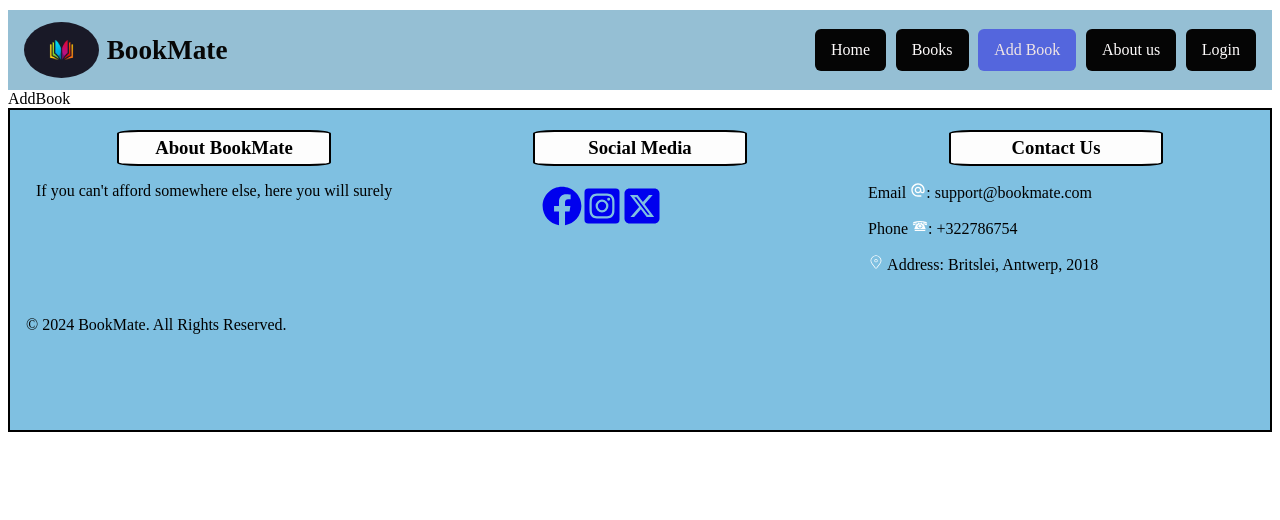
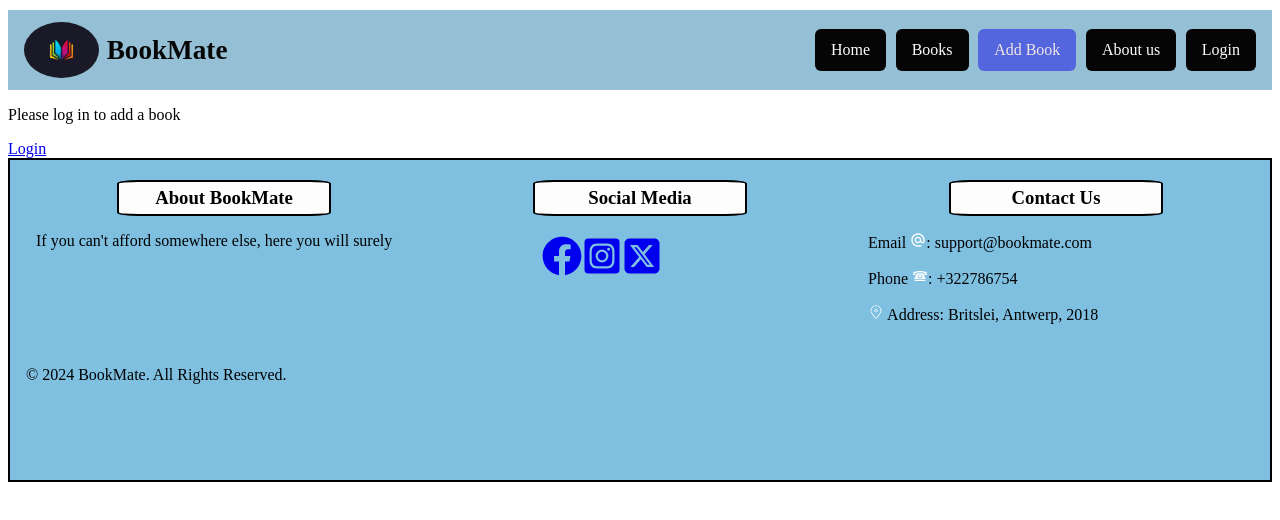
Before and after one commit to jgchoti/group4-project-frontend, a React (Vite) app: page /add-book in a window 1280 px wide. Shown: the top 520 px of the page. Built offline with nearby package versions, Linux system fonts and the light colour scheme.

Commit message:
Update AddBook.jsx

```diff
--- a/src/pages/AddBook.jsx
+++ b/src/pages/AddBook.jsx
@@ -1,9 +1,30 @@
-import React from 'react'
+import React, { useState, useEffect } from "react";
+import { NavLink } from "react-router-dom";
+import AddBookForm from "../components/AddBookForm";
 
 const AddBook = () => {
+  const [token, setToken] = useState(null);
+
+  useEffect(() => {
+    const savedToken = localStorage.getItem("token");
+    setToken(savedToken);
+  }, []);
+
+  if (!token) {
+    return (
+      <div>
+        <p>Please log in to add a book</p>
+        <NavLink to="/login">Login</NavLink>
+      </div>
+    );
+  }
+
   return (
-    <div>AddBook</div>
-  )
-}
+    <div>
+      <h1>Add a Book</h1>
+      <AddBookForm token={token} />
+    </div>
+  );
+};
 
-export default AddBook
+export default AddBook;
```
